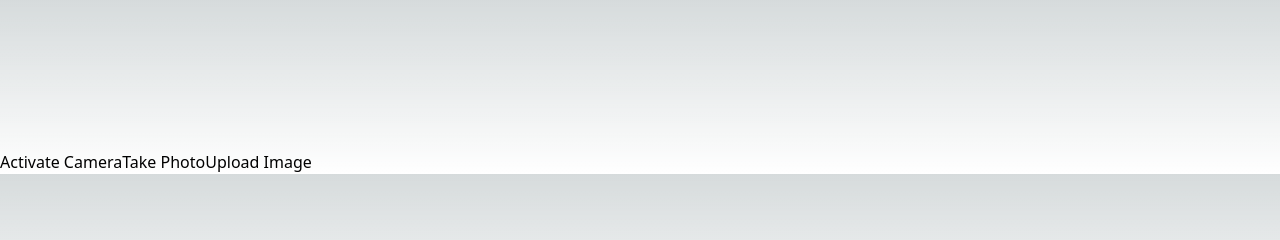
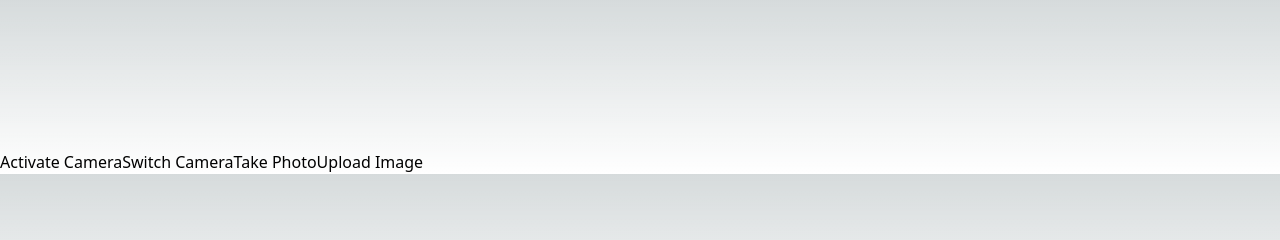
Before and after one commit to zephyranthes03/buidl2, a Next.js app: page /camera in a window 1280 px wide. Shown: the top 240 px of the page. Built offline with nearby package versions, Linux system fonts and the light colour scheme.

Commit message:
Try Camera

```diff
--- a/src/pages/camera.tsx
+++ b/src/pages/camera.tsx
@@ -9,10 +9,14 @@ const CameraApp: React.FC = () => {
   const videoRef = useRef<HTMLVideoElement>(null);
   const canvasRef = useRef<HTMLCanvasElement>(null);
   const [imageSize, setImageSize] = useState<ImageSize | null>(null);
+  const [useFrontCamera, setUseFrontCamera] = useState(false); // 카메라 전환 상태
+
 
   const getVideo = () => {
     const constraints = {
-      video: { facingMode: "environment" } // 후방 카메라 사용 설정
+      video: {
+        facingMode: useFrontCamera ? "user" : "environment" // 앞면 또는 후면 카메라 설정
+      }
     };
 
     navigator.mediaDevices.getUserMedia(constraints)
@@ -43,6 +47,19 @@ const CameraApp: React.FC = () => {
     }
   };
 
+  const switchCamera = () => {
+    // 현재 스트림을 중지합니다.
+    if (videoRef.current && videoRef.current.srcObject) {
+      const stream = videoRef.current.srcObject as MediaStream;
+      stream.getTracks().forEach(track => track.stop());
+    }
+
+    // 카메라 전환 상태를 변경합니다.
+    setUseFrontCamera(!useFrontCamera);
+
+    // 새로운 카메라로 비디오를 다시 시작합니다.
+    getVideo();
+  };
 
   const uploadImage = async () => {
     const canvas = canvasRef.current;
@@ -74,6 +91,7 @@ const CameraApp: React.FC = () => {
     <div>
       <video ref={videoRef}></video>
       <button onClick={getVideo}>Activate Camera</button>
+      <button onClick={switchCamera}>Switch Camera</button>
       <button onClick={takePhoto}>Take Photo</button>
       <button onClick={uploadImage}>Upload Image</button>
       <canvas ref={canvasRef} style={{ display: 'none' }}></canvas>
```
